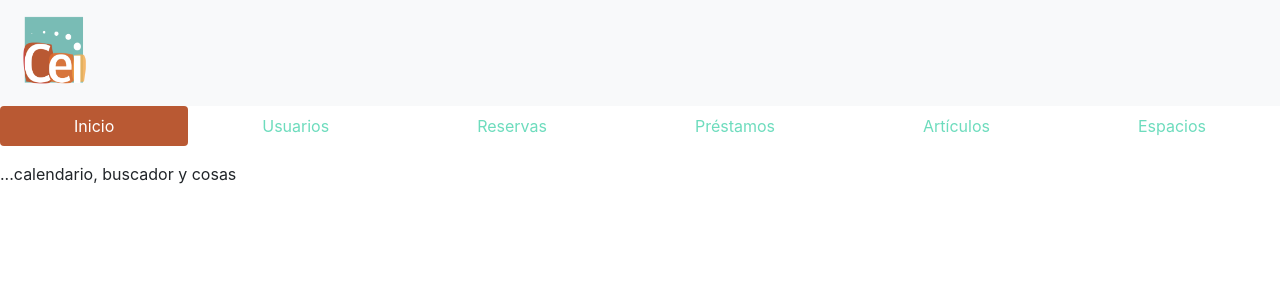
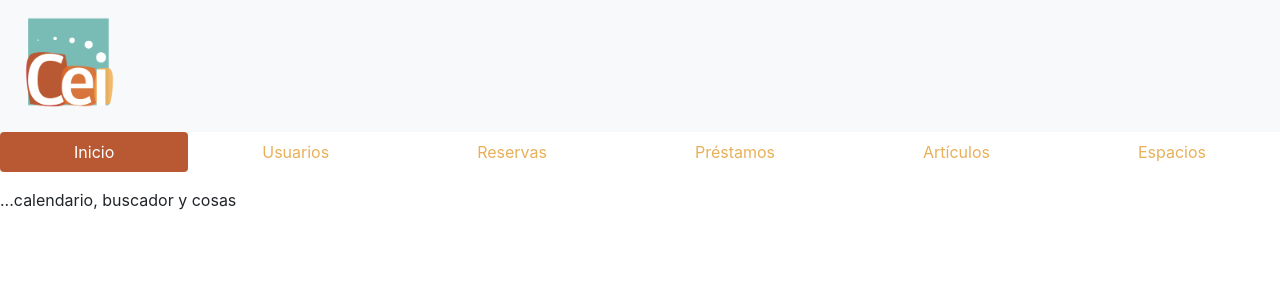
Before and after one commit to dcaceresm/reservascei, a Django app: page /landingAdmin/ in a window 1280 px wide. Shown: the top 300 px of the page. Run offline with Django 3.2, Linux system fonts and the light colour scheme; data that the repository does not hold is empty; some libraries are stand-ins or nearby versions.

Commit message:
cambio en imagen de modelo y arreglo en colores

```diff
--- a/T3_INGSW/settings.py
+++ b/T3_INGSW/settings.py
@@ -107,9 +107,9 @@ AUTH_PASSWORD_VALIDATORS = [
 # Internationalization
 # https://docs.djangoproject.com/en/2.0/topics/i18n/
 
-LANGUAGE_CODE = 'en-us'
+LANGUAGE_CODE = 'es-es'
 
-TIME_ZONE = 'UTC'
+TIME_ZONE = 'America/Santiago'
 
 USE_I18N = True
 
--- a/inventarioCEI/models.py
+++ b/inventarioCEI/models.py
@@ -69,7 +69,7 @@ class Articulo(models.Model):
     )
 
     nombre = models.CharField(max_length=100)
-    URLfoto = models.CharField(max_length=100)
+    image = models.ImageField(upload_to='../img/articulos')
     descripcion = models.CharField(max_length=200)
     estado = models.CharField(max_length=50, choices=ESTADO_CHOICES, default='Disponible')
     lista_tags = models.CharField(max_length=200)
--- a/inventarioCEI/templates/base.html
+++ b/inventarioCEI/templates/base.html
@@ -17,7 +17,7 @@
 
     <nav class="navbar navbar-light bg-light">
       <a class="navbar-brand" href="/">
-        <img src={% static "img/Logo-Cei.png" %} width="80" height="80" alt="">
+        <img src={% static "img/Logo-Cei.png" %} style="width: 20%;">
       </a>
         {% block infoUsuario %}{% endblock %}
     </nav>
--- a/static/css/style.css
+++ b/static/css/style.css
@@ -11,7 +11,7 @@
     color: #ffffff !important;
 }
 .nav-link {
-    color: #6DDCBD !important;
+    color: #E8B059 !important;
 }
 .btn-dark {
     background-color: #E8B059 !important;
```
Also changed, not shown: inventarioCEI/migrations/0019_auto_20180621_1305.py (added).
